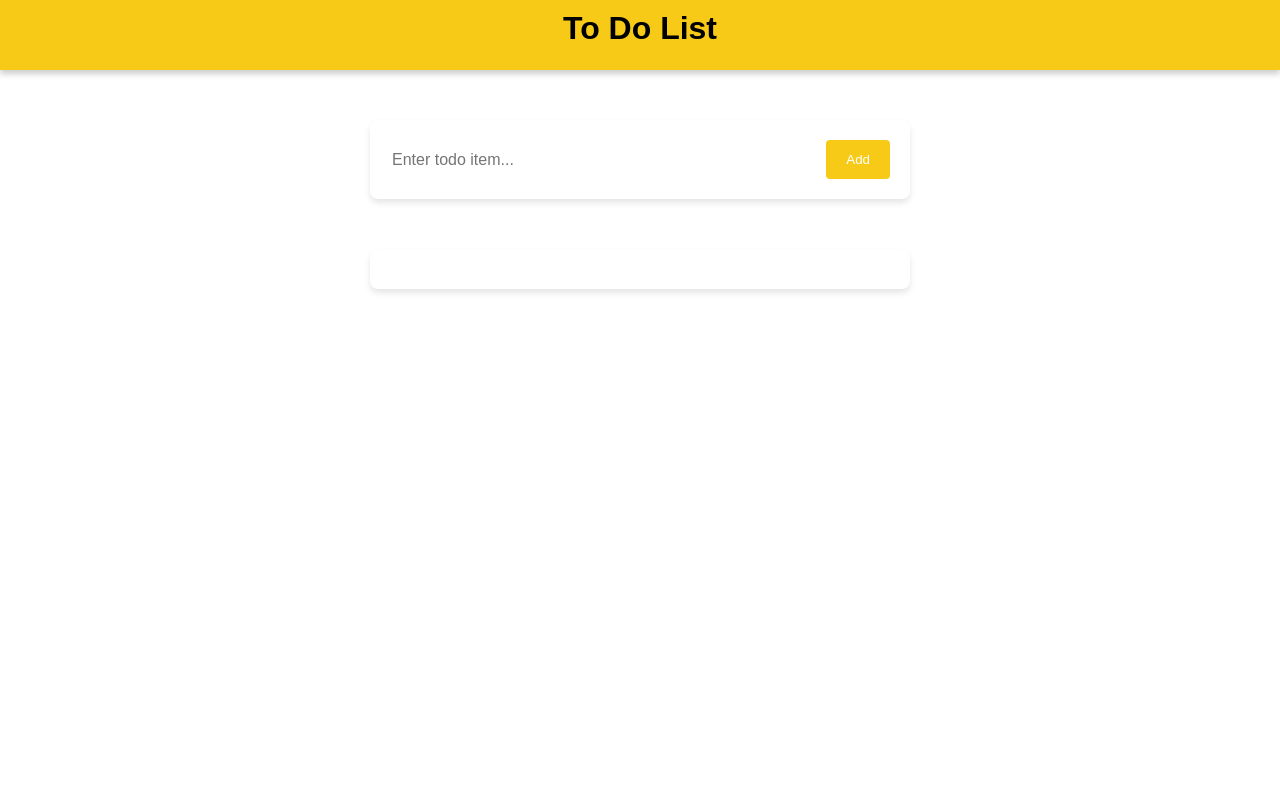
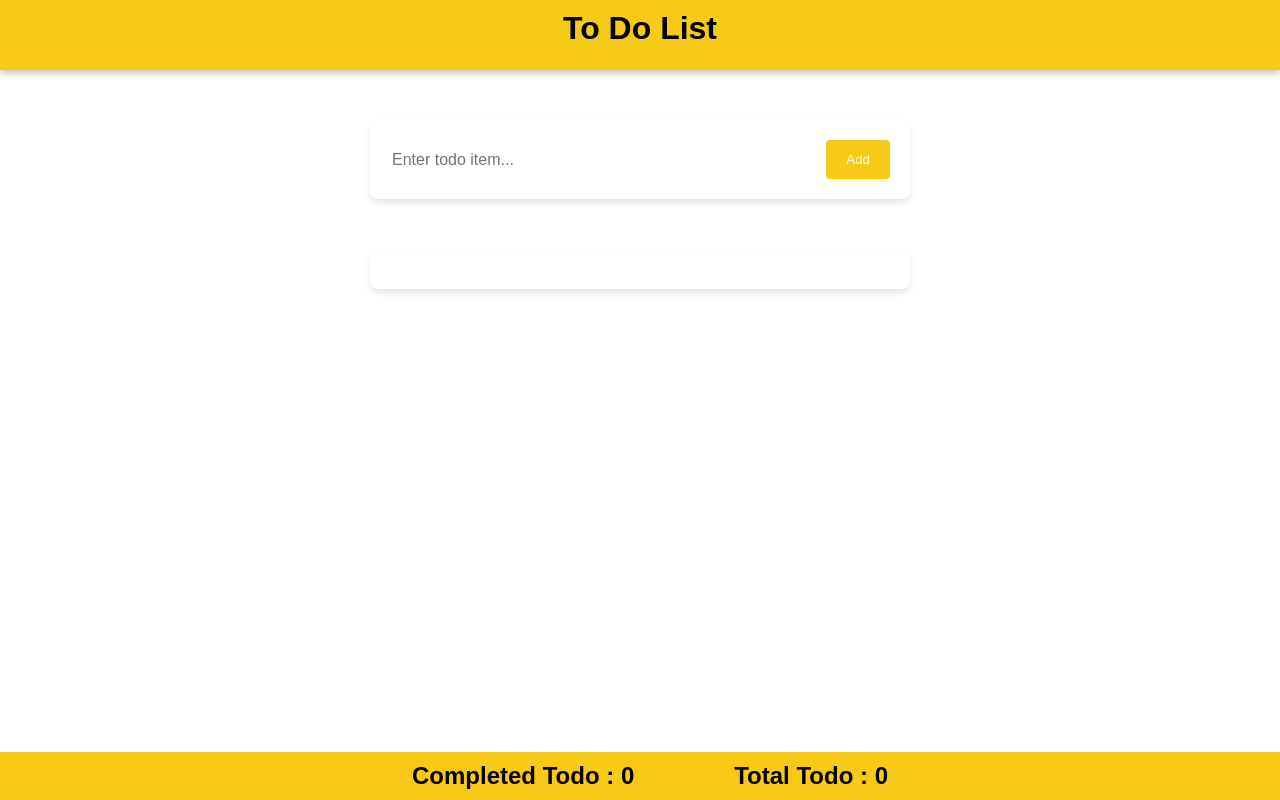
Before and after one commit to daniel-0104/ToDoApp, a React (Vite) app in the folder tutorial/: page / in a window 1280 px wide. Built offline with nearby package versions, Linux system fonts and the light colour scheme.

Commit message:
22 noon commit

```diff
--- /dev/null
+++ b/tutorial/src/components/Footer.jsx
@@ -0,0 +1,9 @@
+import styles from "./footer.module.css";
+export default function Footer({completedTodo, totalTodo}){
+    return(
+        <div className={styles.footer}>
+            <span className={styles.item}>Completed Todo : {completedTodo}</span>
+            <span className={styles.item}>Total Todo : {totalTodo}</span>
+        </div>
+    );
+}
--- a/tutorial/src/components/ToDo.jsx
+++ b/tutorial/src/components/ToDo.jsx
@@ -1,13 +1,17 @@
 import { useState } from "react";
 import Form from "./Form";
 import ToDoList from "./ToDoList";
+import Footer from "./Footer";
 
 export default function ToDo() {
   const [todoList, setTodoList] = useState([]);
+  const completedTodo = todoList.filter((todo)=>todo.done).length;
+  const totalTodo = todoList.length;
   return (
     <div>
       <Form todoList={todoList} setTodoList={setTodoList} />
       <ToDoList todoList={todoList} setTodoList={setTodoList} />
+      <Footer completedTodo={completedTodo} totalTodo={totalTodo} />
     </div>
   );
 }
--- /dev/null
+++ b/tutorial/src/components/footer.module.css
@@ -0,0 +1,13 @@
+.footer{
+    position: fixed;
+    bottom: 0;
+    font-size: 1.5em;
+    font-weight: bold;
+    text-align: center;
+    width: 100%;
+    background-color: #f7ca18;
+    padding: 10px;
+}
+.item{
+    margin: 50px;
+}
--- a/tutorial/src/components/todolist.module.css
+++ b/tutorial/src/components/todolist.module.css
@@ -3,6 +3,6 @@
     border-radius: 8px;
     box-shadow: 0 4px 6px rgba(0, 0, 0, 0.1);
     width: 500px;
-    margin: 50px auto;
+    margin: 50px auto 100px;
     padding: 20px;
 }
```
